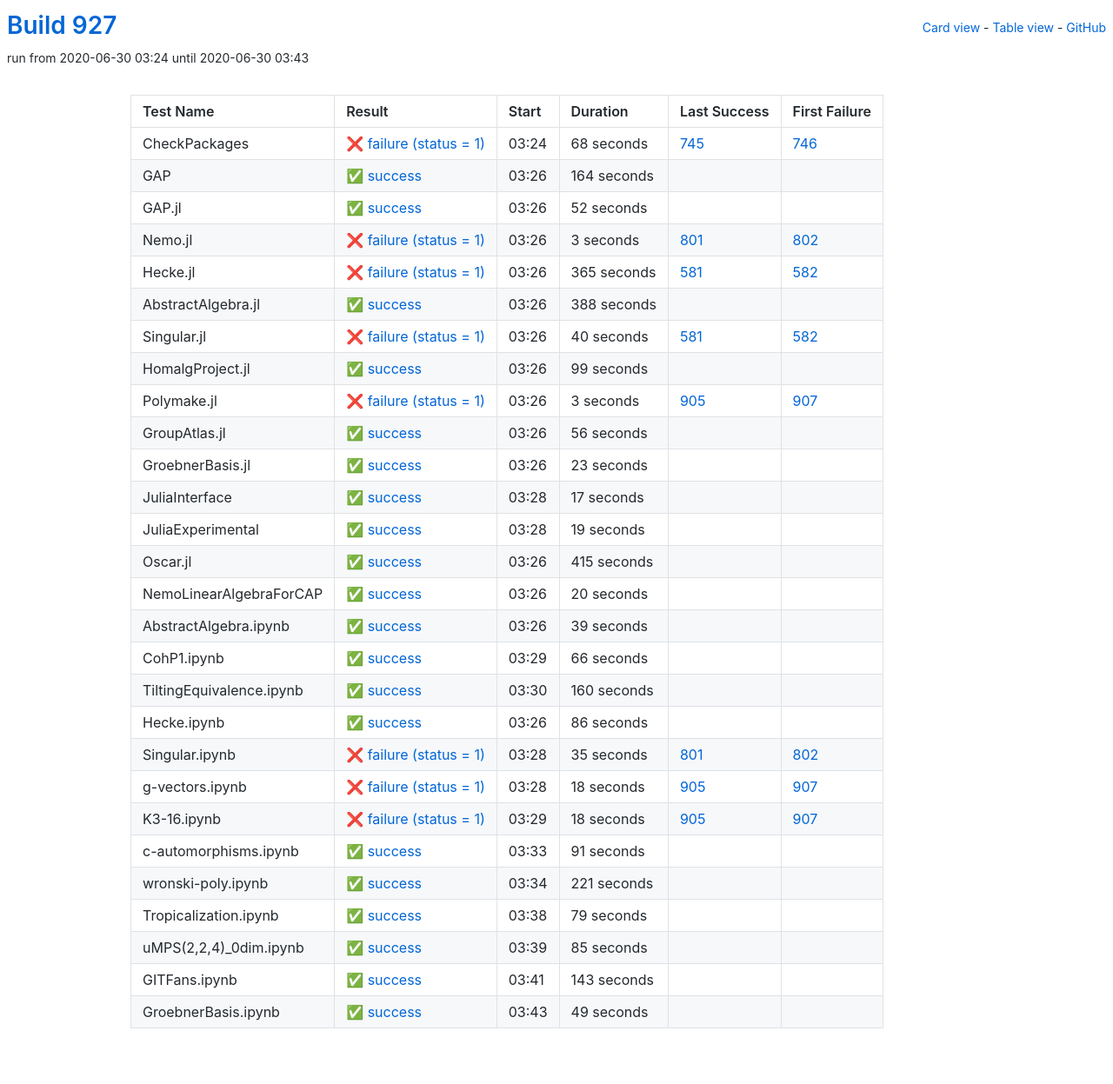
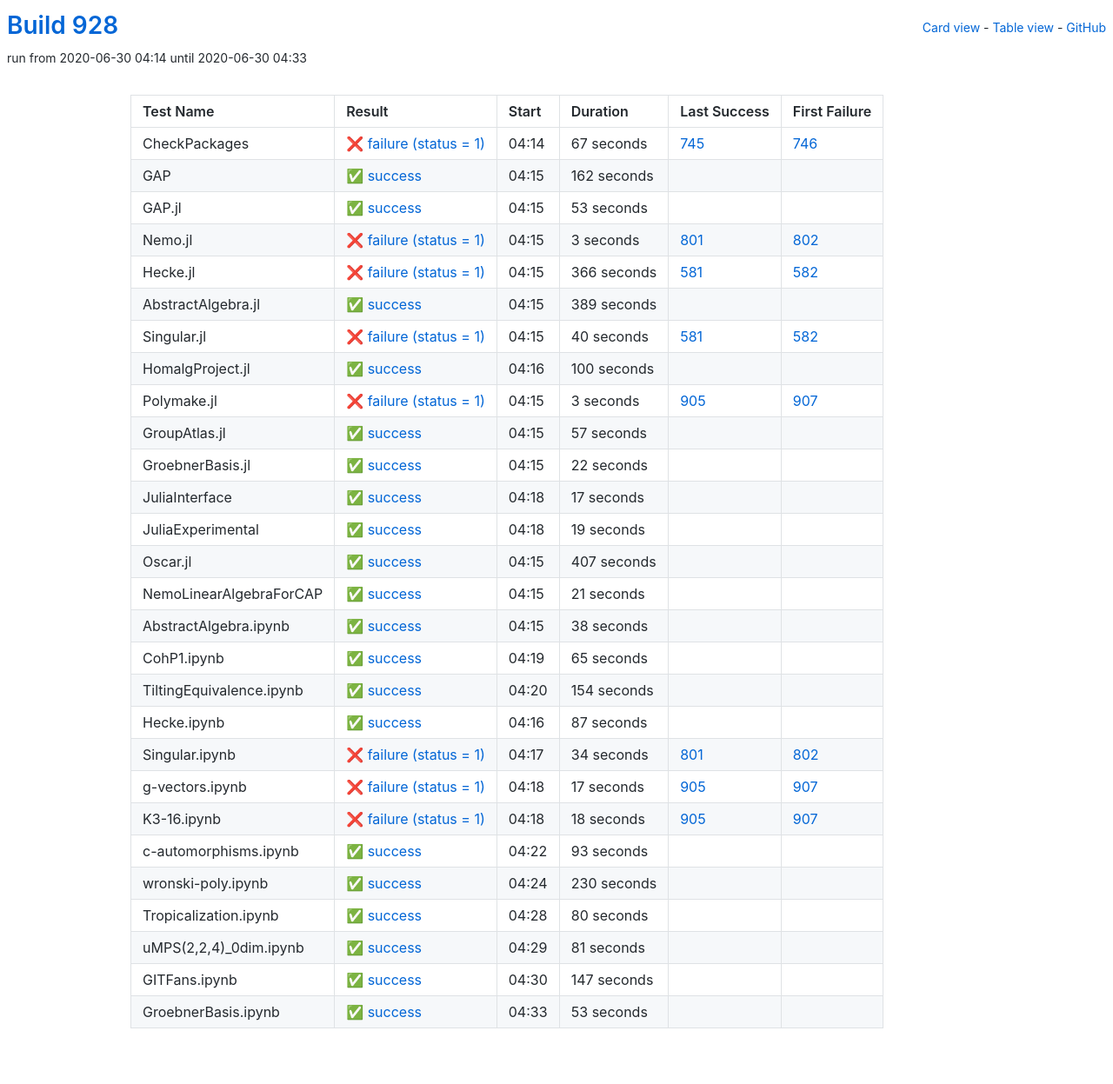
Before and after one commit to oscar-system/oscar-ci-status-1.4, a Jekyll site: the page built from table.html, in a window 1280 px wide. Shown: the whole page at 87% size. Built offline with Jekyll 4.4.1, drawn with Linux system fonts in a browser that asks for light colours.

Commit message:
Build #928

```diff
--- a/_data/ci.yml
+++ b/_data/ci.yml
@@ -1,6 +1,6 @@
 ---
-build: 927
-build_url: https://oscarci.mathematik.uni-kl.de/job/oscar-julia-1.4/927/
+build: 928
+build_url: https://oscarci.mathematik.uni-kl.de/job/oscar-julia-1.4/928/
 job: oscar-julia-1.4
 organization: oscar-system
 repo: oscar-ci-status-1.4
@@ -8,44 +8,44 @@ repourl: https://github.com/oscar-system/oscar-ci-status-1.4
 tests:
 - name: CheckPackages
   id: checkpackages
-  log: https://oscarci.mathematik.uni-kl.de/job/oscar-julia-1.4/927/artifact/logs/build-927/CheckPackages.log
-  start: 2020-06-30 03:24
+  log: https://oscarci.mathematik.uni-kl.de/job/oscar-julia-1.4/928/artifact/logs/build-928/CheckPackages.log
+  start: 2020-06-30 04:14
   success: false
   exitcode: 1
   status: failure
-  duration: 68
+  duration: 67
   last_success: 745
   last_success_url: https://oscarci.mathematik.uni-kl.de/job/oscar-julia-1.4/745/
   first_failure: 746
   first_failure_url: https://oscarci.mathematik.uni-kl.de/job/oscar-julia-1.4/746/
 - name: GAP
   id: gap
-  log: https://oscarci.mathematik.uni-kl.de/job/oscar-julia-1.4/927/artifact/logs/build-927/GAP.log
-  start: 2020-06-30 03:26
+  log: https://oscarci.mathematik.uni-kl.de/job/oscar-julia-1.4/928/artifact/logs/build-928/GAP.log
+  start: 2020-06-30 04:15
   success: true
   exitcode: 0
   status: success
-  duration: 164
+  duration: 162
   last_success: false
   last_success_url:
   first_failure: false
   first_failure_url:
 - name: GAP.jl
   id: gap-jl
-  log: https://oscarci.mathematik.uni-kl.de/job/oscar-julia-1.4/927/artifact/logs/build-927/GAP.jl.log
-  start: 2020-06-30 03:26
+  log: https://oscarci.mathematik.uni-kl.de/job/oscar-julia-1.4/928/artifact/logs/build-928/GAP.jl.log
+  start: 2020-06-30 04:15
   success: true
   exitcode: 0
   status: success
-  duration: 52
+  duration: 53
   last_success: false
   last_success_url:
   first_failure: false
   first_failure_url:
 - name: Nemo.jl
   id: nemo-jl
-  log: https://oscarci.mathematik.uni-kl.de/job/oscar-julia-1.4/927/artifact/logs/build-927/Nemo.jl.log
-  start: 2020-06-30 03:26
+  log: https://oscarci.mathematik.uni-kl.de/job/oscar-julia-1.4/928/artifact/logs/build-928/Nemo.jl.log
+  start: 2020-06-30 04:15
   success: false
   exitcode: 1
   status: failure
@@ -56,32 +56,32 @@ tests:
   first_failure_url: https://oscarci.mathematik.uni-kl.de/job/oscar-julia-1.4/802/
 - name: Hecke.jl
   id: hecke-jl
-  log: https://oscarci.mathematik.uni-kl.de/job/oscar-julia-1.4/927/artifact/logs/build-927/Hecke.jl.log
-  start: 2020-06-30 03:26
+  log: https://oscarci.mathematik.uni-kl.de/job/oscar-julia-1.4/928/artifact/logs/build-928/Hecke.jl.log
+  start: 2020-06-30 04:15
   success: false
   exitcode: 1
   status: failure
-  duration: 365
+  duration: 366
   last_success: 581
   last_success_url: https://oscarci.mathematik.uni-kl.de/job/oscar-julia-1.4/581/
   first_failure: 582
   first_failure_url: https://oscarci.mathematik.uni-kl.de/job/oscar-julia-1.4/582/
 - name: AbstractAlgebra.jl
   id: abstractalgebra-jl
-  log: https://oscarci.mathematik.uni-kl.de/job/oscar-julia-1.4/927/artifact/logs/build-927/AbstractAlgebra.jl.log
-  start: 2020-06-30 03:26
+  log: https://oscarci.mathematik.uni-kl.de/job/oscar-julia-1.4/928/artifact/logs/build-928/AbstractAlgebra.jl.log
+  start: 2020-06-30 04:15
   success: true
   exitcode: 0
   status: success
-  duration: 388
+  duration: 389
   last_success: false
   last_success_url:
   first_failure: false
   first_failure_url:
 - name: Singular.jl
   id: singular-jl
-  log: https://oscarci.mathematik.uni-kl.de/job/oscar-julia-1.4/927/artifact/logs/build-927/Singular.jl.log
-  start: 2020-06-30 03:26
+  log: https://oscarci.mathematik.uni-kl.de/job/oscar-julia-1.4/928/artifact/logs/build-928/Singular.jl.log
+  start: 2020-06-30 04:15
   success: false
   exitcode: 1
   status: failure
@@ -92,20 +92,20 @@ tests:
   first_failure_url: https://oscarci.mathematik.uni-kl.de/job/oscar-julia-1.4/582/
 - name: HomalgProject.jl
   id: homalgproject-jl
-  log: https://oscarci.mathematik.uni-kl.de/job/oscar-julia-1.4/927/artifact/logs/build-927/HomalgProject.jl.log
-  start: 2020-06-30 03:26
+  log: https://oscarci.mathematik.uni-kl.de/job/oscar-julia-1.4/928/artifact/logs/build-928/HomalgProject.jl.log
+  start: 2020-06-30 04:16
   success: true
   exitcode: 0
   status: success
-  duration: 99
+  duration: 100
   last_success: false
   last_success_url:
   first_failure: false
   first_failure_url:
 - name: Polymake.jl
   id: polymake-jl
-  log: https://oscarci.mathematik.uni-kl.de/job/oscar-julia-1.4/927/artifact/logs/build-927/Polymake.jl.log
-  start: 2020-06-30 03:26
+  log: https://oscarci.mathematik.uni-kl.de/job/oscar-julia-1.4/928/artifact/logs/build-928/Polymake.jl.log
+  start: 2020-06-30 04:15
   success: false
   exitcode: 1
   status: failure
@@ -116,32 +116,32 @@ tests:
   first_failure_url: https://oscarci.mathematik.uni-kl.de/job/oscar-julia-1.4/907/
 - name: GroupAtlas.jl
   id: groupatlas-jl
-  log: https://oscarci.mathematik.uni-kl.de/job/oscar-julia-1.4/927/artifact/logs/build-927/GroupAtlas.jl.log
-  start: 2020-06-30 03:26
+  log: https://oscarci.mathematik.uni-kl.de/job/oscar-julia-1.4/928/artifact/logs/build-928/GroupAtlas.jl.log
+  start: 2020-06-30 04:15
   success: true
   exitcode: 0
   status: success
-  duration: 56
+  duration: 57
   last_success: false
   last_success_url:
   first_failure: false
   first_failure_url:
 - name: GroebnerBasis.jl
   id: groebnerbasis-jl
-  log: https://oscarci.mathematik.uni-kl.de/job/oscar-julia-1.4/927/artifact/logs/build-927/GroebnerBasis.jl.log
-  start: 2020-06-30 03:26
+  log: https://oscarci.mathematik.uni-kl.de/job/oscar-julia-1.4/928/artifact/logs/build-928/GroebnerBasis.jl.log
+  start: 2020-06-30 04:15
   success: true
   exitcode: 0
   status: success
-  duration: 23
+  duration: 22
   last_success: false
   last_success_url:
   first_failure: false
   first_failure_url:
 - name: JuliaInterface
   id: juliainterface
-  log: https://oscarci.mathematik.uni-kl.de/job/oscar-julia-1.4/927/artifact/logs/build-927/JuliaInterface.log
-  start: 2020-06-30 03:28
+  log: https://oscarci.mathematik.uni-kl.de/job/oscar-julia-1.4/928/artifact/logs/build-928/JuliaInterface.log
+  start: 2020-06-30 04:18
   success: true
   exitcode: 0
   status: success
@@ -152,8 +152,8 @@ tests:
   first_failure_url:
 - name: JuliaExperimental
   id: juliaexperimental
-  log: https://oscarci.mathematik.uni-kl.de/job/oscar-julia-1.4/927/artifact/logs/build-927/JuliaExperimental.log
-  start: 2020-06-30 03:28
+  log: https://oscarci.mathematik.uni-kl.de/job/oscar-julia-1.4/928/artifact/logs/build-928/JuliaExperimental.log
+  start: 2020-06-30 04:18
   success: true
   exitcode: 0
   status: success
@@ -164,104 +164,104 @@ tests:
   first_failure_url:
 - name: Oscar.jl
   id: oscar-jl
-  log: https://oscarci.mathematik.uni-kl.de/job/oscar-julia-1.4/927/artifact/logs/build-927/Oscar.jl.log
-  start: 2020-06-30 03:26
+  log: https://oscarci.mathematik.uni-kl.de/job/oscar-julia-1.4/928/artifact/logs/build-928/Oscar.jl.log
+  start: 2020-06-30 04:15
   success: true
   exitcode: 0
   status: success
-  duration: 415
+  duration: 407
   last_success: false
   last_success_url:
   first_failure: false
   first_failure_url:
 - name: NemoLinearAlgebraForCAP
   id: nemolinearalgebraforcap
-  log: https://oscarci.mathematik.uni-kl.de/job/oscar-julia-1.4/927/artifact/logs/build-927/NemoLinearAlgebraForCAP.log
-  start: 2020-06-30 03:26
+  log: https://oscarci.mathematik.uni-kl.de/job/oscar-julia-1.4/928/artifact/logs/build-928/NemoLinearAlgebraForCAP.log
+  start: 2020-06-30 04:15
   success: true
   exitcode: 0
   status: success
-  duration: 20
+  duration: 21
   last_success: false
   last_success_url:
   first_failure: false
   first_failure_url:
 - name: AbstractAlgebra.ipynb
   id: abstractalgebra-ipynb
-  log: https://oscarci.mathematik.uni-kl.de/job/oscar-julia-1.4/927/artifact/logs/build-927/AbstractAlgebra.ipynb.log
-  start: 2020-06-30 03:26
+  log: https://oscarci.mathematik.uni-kl.de/job/oscar-julia-1.4/928/artifact/logs/build-928/AbstractAlgebra.ipynb.log
+  start: 2020-06-30 04:15
   success: true
   exitcode: 0
   status: success
-  duration: 39
+  duration: 38
   last_success: false
   last_success_url:
   first_failure: false
   first_failure_url:
 - name: CohP1.ipynb
   id: cohp1-ipynb
-  log: https://oscarci.mathematik.uni-kl.de/job/oscar-julia-1.4/927/artifact/logs/build-927/CohP1.ipynb.log
-  start: 2020-06-30 03:29
+  log: https://oscarci.mathematik.uni-kl.de/job/oscar-julia-1.4/928/artifact/logs/build-928/CohP1.ipynb.log
+  start: 2020-06-30 04:19
   success: true
   exitcode: 0
   status: success
-  duration: 66
+  duration: 65
   last_success: false
   last_success_url:
   first_failure: false
   first_failure_url:
 - name: TiltingEquivalence.ipynb
   id: tiltingequivalence-ipynb
-  log: https://oscarci.mathematik.uni-kl.de/job/oscar-julia-1.4/927/artifact/logs/build-927/TiltingEquivalence.ipynb.log
-  start: 2020-06-30 03:30
+  log: https://oscarci.mathematik.uni-kl.de/job/oscar-julia-1.4/928/artifact/logs/build-928/TiltingEquivalence.ipynb.log
+  start: 2020-06-30 04:20
   success: true
   exitcode: 0
   status: success
-  duration: 160
+  duration: 154
   last_success: false
   last_success_url:
   first_failure: false
   first_failure_url:
 - name: Hecke.ipynb
   id: hecke-ipynb
-  log: https://oscarci.mathematik.uni-kl.de/job/oscar-julia-1.4/927/artifact/logs/build-927/Hecke.ipynb.log
-  start: 2020-06-30 03:26
+  log: https://oscarci.mathematik.uni-kl.de/job/oscar-julia-1.4/928/artifact/logs/build-928/Hecke.ipynb.log
+  start: 2020-06-30 04:16
   success: true
   exitcode: 0
   status: success
-  duration: 86
+  duration: 87
   last_success: false
   last_success_url:
   first_failure: false
   first_failure_url:
 - name: Singular.ipynb
   id: singular-ipynb
-  log: https://oscarci.mathematik.uni-kl.de/job/oscar-julia-1.4/927/artifact/logs/build-927/Singular.ipynb.log
-  start: 2020-06-30 03:28
+  log: https://oscarci.mathematik.uni-kl.de/job/oscar-julia-1.4/928/artifact/logs/build-928/Singular.ipynb.log
+  start: 2020-06-30 04:17
   success: false
   exitcode: 1
   status: failure
-  duration: 35
+  duration: 34
   last_success: 801
   last_success_url: https://oscarci.mathematik.uni-kl.de/job/oscar-julia-1.4/801/
   first_failure: 802
   first_failure_url: https://oscarci.mathematik.uni-kl.de/job/oscar-julia-1.4/802/
 - name: g-vectors.ipynb
   id: g-vectors-ipynb
-  log: https://oscarci.mathematik.uni-kl.de/job/oscar-julia-1.4/927/artifact/logs/build-927/g-vectors.ipynb.log
-  start: 2020-06-30 03:28
+  log: https://oscarci.mathematik.uni-kl.de/job/oscar-julia-1.4/928/artifact/logs/build-928/g-vectors.ipynb.log
+  start: 2020-06-30 04:18
   success: false
   exitcode: 1
   status: failure
-  duration: 18
+  duration: 17
   last_success: 905
   last_success_url: https://oscarci.mathematik.uni-kl.de/job/oscar-julia-1.4/905/
   first_failure: 907
   first_failure_url: https://oscarci.mathematik.uni-kl.de/job/oscar-julia-1.4/907/
 - name: K3-16.ipynb
   id: k3-16-ipynb
-  log: https://oscarci.mathematik.uni-kl.de/job/oscar-julia-1.4/927/artifact/logs/build-927/K3-16.ipynb.log
-  start: 2020-06-30 03:29
+  log: https://oscarci.mathematik.uni-kl.de/job/oscar-julia-1.4/928/artifact/logs/build-928/K3-16.ipynb.log
+  start: 2020-06-30 04:18
   success: false
   exitcode: 1
   status: failure
@@ -272,72 +272,72 @@ tests:
   first_failure_url: https://oscarci.mathematik.uni-kl.de/job/oscar-julia-1.4/907/
 - name: c-automorphisms.ipynb
   id: c-automorphisms-ipynb
-  log: https://oscarci.mathematik.uni-kl.de/job/oscar-julia-1.4/927/artifact/logs/build-927/c-automorphisms.ipynb.log
-  start: 2020-06-30 03:33
+  log: https://oscarci.mathematik.uni-kl.de/job/oscar-julia-1.4/928/artifact/logs/build-928/c-automorphisms.ipynb.log
+  start: 2020-06-30 04:22
   success: true
   exitcode: 0
   status: success
-  duration: 91
+  duration: 93
   last_success: false
   last_success_url:
   first_failure: false
   first_failure_url:
 - name: wronski-poly.ipynb
   id: wronski-poly-ipynb
-  log: https://oscarci.mathematik.uni-kl.de/job/oscar-julia-1.4/927/artifact/logs/build-927/wronski-poly.ipynb.log
-  start: 2020-06-30 03:34
+  log: https://oscarci.mathematik.uni-kl.de/job/oscar-julia-1.4/928/artifact/logs/build-928/wronski-poly.ipynb.log
+  start: 2020-06-30 04:24
   success: true
   exitcode: 0
   status: success
-  duration: 221
+  duration: 230
   last_success: false
   last_success_url:
   first_failure: false
   first_failure_url:
 - name: Tropicalization.ipynb
   id: tropicalization-ipynb
-  log: https://oscarci.mathematik.uni-kl.de/job/oscar-julia-1.4/927/artifact/logs/build-927/Tropicalization.ipynb.log
-  start: 2020-06-30 03:38
+  log: https://oscarci.mathematik.uni-kl.de/job/oscar-julia-1.4/928/artifact/logs/build-928/Tropicalization.ipynb.log
+  start: 2020-06-30 04:28
   success: true
   exitcode: 0
   status: success
-  duration: 79
+  duration: 80
   last_success: false
   last_success_url:
   first_failure: false
   first_failure_url:
 - name: uMPS(2,2,4)_0dim.ipynb
   id: umps-2-2-4-0dim-ipynb
-  log: https://oscarci.mathematik.uni-kl.de/job/oscar-julia-1.4/927/artifact/logs/build-927/uMPS-2-2-4-_0dim.ipynb.log
-  start: 2020-06-30 03:39
+  log: https://oscarci.mathematik.uni-kl.de/job/oscar-julia-1.4/928/artifact/logs/build-928/uMPS-2-2-4-_0dim.ipynb.log
+  start: 2020-06-30 04:29
   success: true
   exitcode: 0
   status: success
-  duration: 85
+  duration: 81
   last_success: false
   last_success_url:
   first_failure: false
   first_failure_url:
 - name: GITFans.ipynb
   id: gitfans-ipynb
-  log: https://oscarci.mathematik.uni-kl.de/job/oscar-julia-1.4/927/artifact/logs/build-927/GITFans.ipynb.log
-  start: 2020-06-30 03:41
+  log: https://oscarci.mathematik.uni-kl.de/job/oscar-julia-1.4/928/artifact/logs/build-928/GITFans.ipynb.log
+  start: 2020-06-30 04:30
   success: true
   exitcode: 0
   status: success
-  duration: 143
+  duration: 147
   last_success: false
   last_success_url:
   first_failure: false
   first_failure_url:
 - name: GroebnerBasis.ipynb
   id: groebnerbasis-ipynb
-  log: https://oscarci.mathematik.uni-kl.de/job/oscar-julia-1.4/927/artifact/logs/build-927/GroebnerBasis.ipynb.log
-  start: 2020-06-30 03:43
+  log: https://oscarci.mathematik.uni-kl.de/job/oscar-julia-1.4/928/artifact/logs/build-928/GroebnerBasis.ipynb.log
+  start: 2020-06-30 04:33
   success: true
   exitcode: 0
   status: success
-  duration: 49
+  duration: 53
   last_success: false
   last_success_url:
   first_failure: false
```
Also changed, not shown: README.md.
